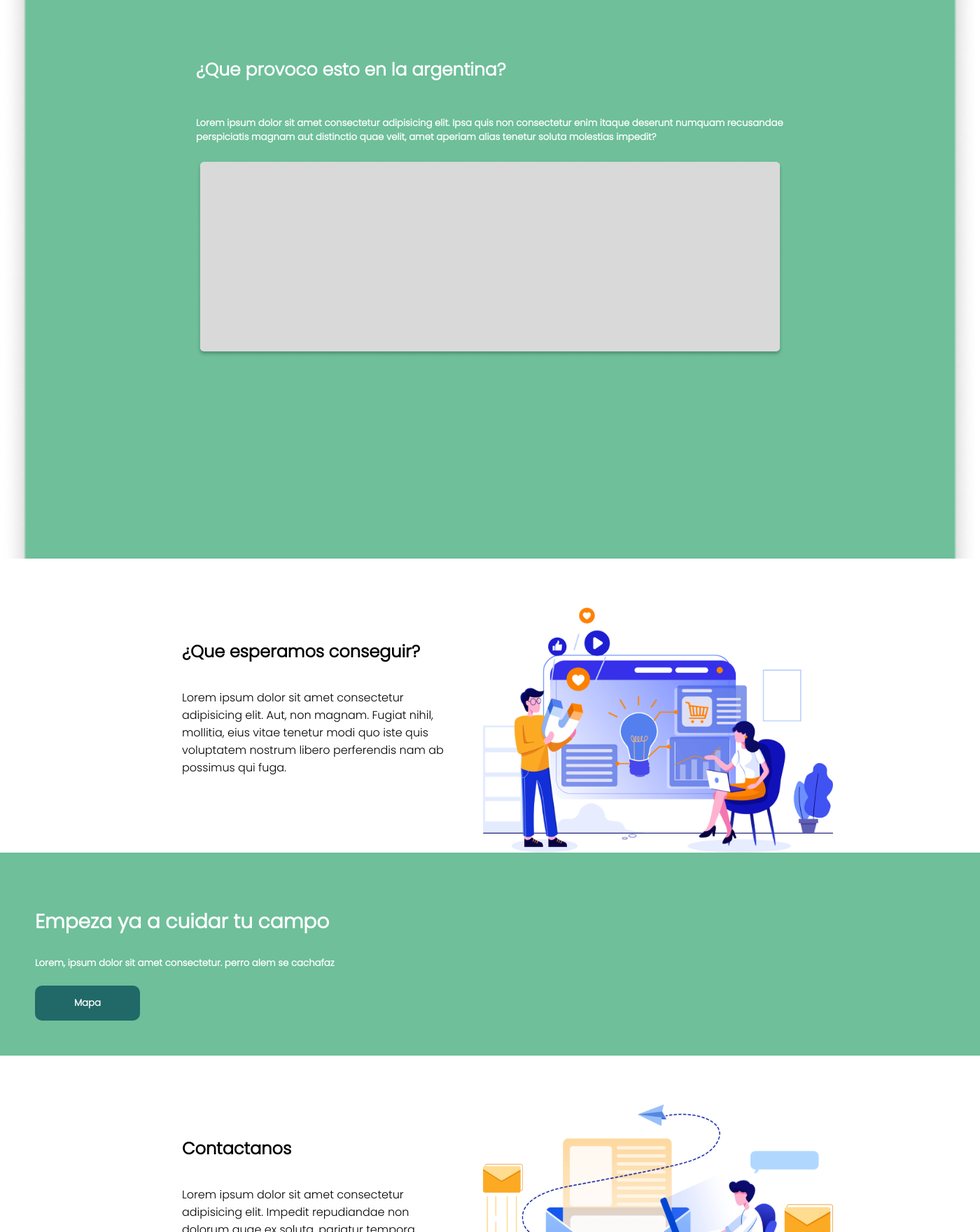
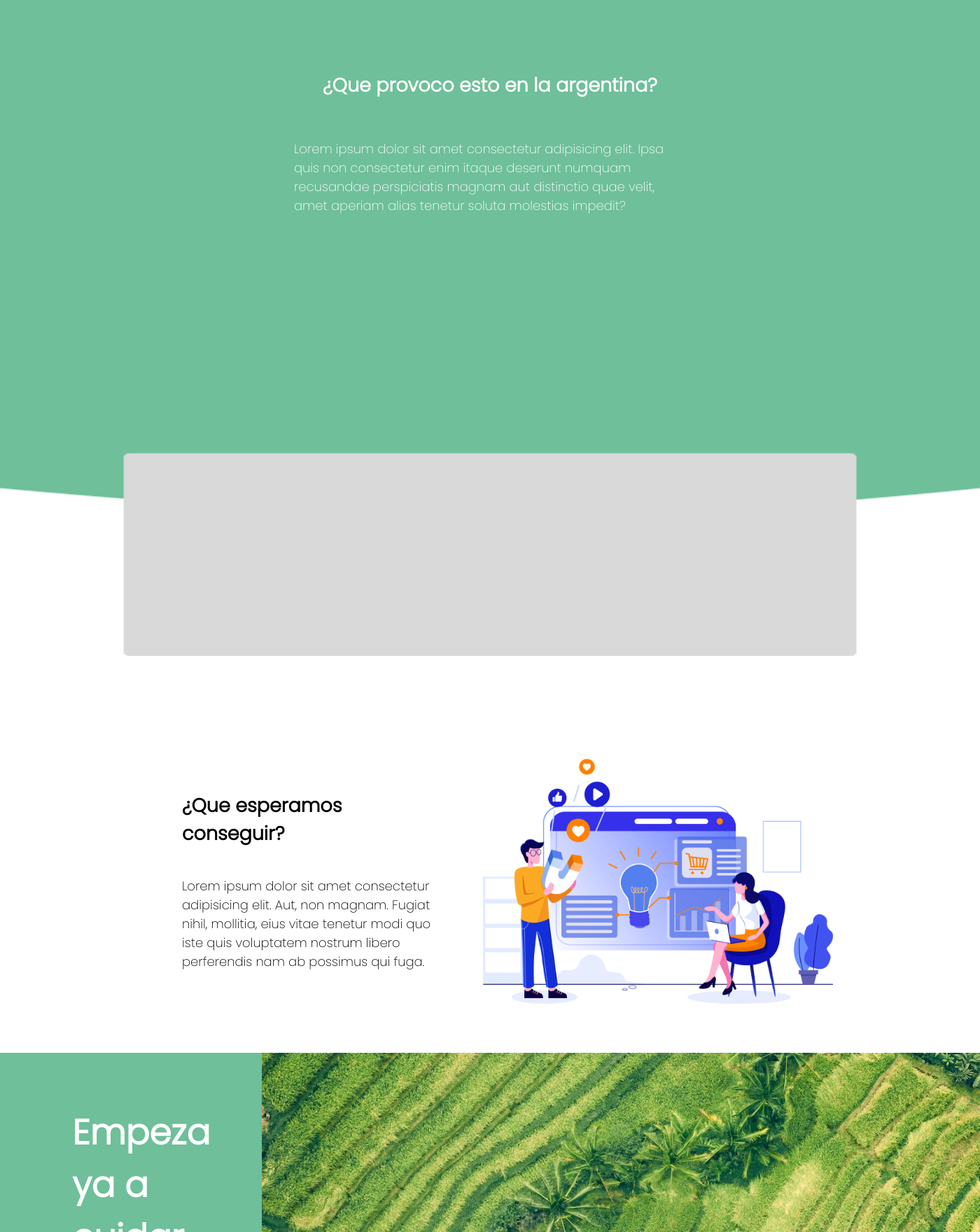
Before and after one commit to FrancoSandri/Proyecto, a PHP site: page / in a window 1400 px wide. Shown: the part 3360-5120 px from the top of the page at 70% size. Run offline with PHP 8.4, Linux system fonts and the light colour scheme; some libraries are stand-ins or nearby versions.

Commit message:
feat(home) desktop design conclude

```diff
--- a/Front-End/Style/HomeStyle.css
+++ b/Front-End/Style/HomeStyle.css
@@ -12,7 +12,6 @@ body{margin: 0;}
     z-index: 100;
     justify-content: center;
   }
-
   .header__logo
   {
     background-image: url(../Fotos/Logo44.png);
@@ -140,15 +139,22 @@ h1 /*Background titles*/
 h5 /*White text*/
 {
   color: #fff;
+  font-weight: 100;
+  font-size: 18px;
 }
-p /*Black texy*/
+p /*Black text*/
 {
-
+  font-weight: 100;
+  font-size: 18px;
 }
 h3 /*White Titles*/
 {
   color: #fff;
-  font-size: 25px;
+  font-size: 27px;
+}
+h2/*Black Titles*/
+{
+  font-size: 27px;
 }
 button /*Button design*/
 {
@@ -173,15 +179,23 @@ button /*Button design*/
 {
   text-align: left;
   padding: 0 15%;
+  margin: 5% 0;
 }
 .Text-box img
 {
-  width: 300px;
+  max-width: 300px;
+  max-height: 300px;
 }
-
-
 /*Finish prefab Mobile*/
-
+/*Prefab Desktop*/
+@media (min-width: 720px)
+{
+  .Text-box img
+  {
+    max-width: 600px;
+    max-height: 600px;
+  }
+}
 
 /*Back Ground mobile*/
 
@@ -272,20 +286,13 @@ button /*Button design*/
 {
   background-color: #6EBF9A;
   flex-direction: row-reverse;
+  margin: 0;
 }
-#Aqua1
+
+/*Preevenir Mobile*/
+#Preevenir
 {
-  background-image: url(../Fotos/Home-Separador.png);
-  background-repeat: repeat-x;
-}
-#Aqua1 .Text-box
-{
-  margin-top: 100px;
-}
-/*Preevenir Mobile*/
-#Prevenir{
-  padding:0;
-  background-color: #6EBF9A;
+
 }
 /*Que argentina mobile*/
 .Que-argentina
@@ -293,17 +300,14 @@ button /*Button design*/
   display: flex;
   flex-direction: column;
 
+  background-color: #6EBF9A;
+  padding: 20%;
+  padding-bottom: 0;
 
-  background-image: url(../Fotos/Home-Bacground-Cruver-Mobiñe.png);
-  background-repeat: no-repeat;
-  background-size: cover;
-  background-position: center;
-
-  padding: 20%;
 }
 .Que-argentina-img img
 {
-  width: 100%;
+  width:100%;
 }
 /*Empeza ya Mobile*/
 .Empeza-ya
@@ -317,6 +321,10 @@ button /*Button design*/
 .Empeza-ya h3
 {
   font-size: 28px;
+}
+.Empeza-ya img
+{
+  display: none;
 }
 @media (min-width: 720px)
 {
@@ -352,4 +360,65 @@ button /*Button design*/
     height: 80%;
     border-radius: 10px;
   }
+  /*Prevenir Desktop*/
+  #Preevenir
+  {
+    margin-top: 0;
+
+    background-image: url(../Fotos/Home-Separador.png);
+    background-repeat: repeat-x;
+  }
+  #Preevenir h2
+  {
+    margin-top: 50px;
+  }
+  /*Que hacemos para ayudar desktop*/
+  #Ayudar
+  {
+    flex-direction: row-reverse;
+  }
+  .Que-argentina
+  {
+    margin-top: 50px;
+    padding: 10%;
+    padding-bottom: 0;
+    align-items: center;
+
+  }
+  .Que-argentina h5
+  {
+    width: 50%;
+  }
+  .Que-argentina-img img
+  {
+    height: 600px;
+  }
+  .Empeza-ya
+  {
+    display: flex;
+    flex-direction: row;
+
+    padding: 0;
+    padding-left: 2.5%;
+
+    justify-content: space-between;
+  }
+  .Empeza-ya-titles
+  {
+    flex-direction: column;
+
+    padding: 2% 5%;
+  }
+  .Empeza-ya h3
+  {
+    font-size: 50px;
+  }
+  .Empeza-ya h5
+  {
+    font-size: 20px;
+  }
+  .Empeza-ya img
+  {
+    display: flex;
+  }
 }
--- a/Front-End/Style/Us.css
+++ b/Front-End/Style/Us.css
@@ -151,7 +151,6 @@ body
   height: 120vh;
   width: auto;
 }
-
 .SobreNos-Tiles
 {
   padding: 2% 10%;
--- a/Front-End/index.html
+++ b/Front-End/index.html
@@ -70,28 +70,26 @@
             </div>
             <img src="Fotos/Home-QueEsLaSequia.png">
         </div>
-        <div class="Text-box" id="Aqua1">
+        <div class="Text-box" id="Preevenir">
             <div class="Text-titles">
                 <h2>Porque es importante preveenir</h2>
                 <p>Lorem ipsum dolor sit amet consectetur adipisicing elit. Sed reiciendis deleniti quasi aperiam maxime labore maiores beatae quidem fugiat, vitae itaque! Itaque nam vel odit perferendis amet doloribus deserunt veniam.</p>
             </div>
-            <div class="prevenir-img">
                 <img src="Fotos/Home-Preevenitr.png">
-            </div>
         </div>
-        <div class="Text-box">
-            <img src="Fotos/Home-QueHacemosAyudar.png">
+        <div class="Text-box" id="Ayudar">
             <div class="Text-titles">
                 <h2>Que hacemos para Ayudar</h2>
                 <p>Lorem ipsum dolor sit amet consectetur arum laudantium delectutem corrupti doloremque placeat veniam ratione assumenda explicabo excepturi, incidunt voluptatum saepe quam!</p>
             </div>
+            <img src="Fotos/Home-QueHacemosAyudar.png">
         </div>
         <div class="Que-argentina">
             <h3>¿Que provoco esto en la argentina?</h3>
             <h5>Lorem ipsum dolor sit amet consectetur adipisicing elit. Ipsa quis non consectetur enim itaque deserunt numquam recusandae perspiciatis magnam aut distinctio quae velit, amet aperiam alias tenetur soluta molestias impedit?</h5>
-            <div class="Que-argentina-img">
-                <img src="Fotos/Rectangle 167.png">
-            </div>
+        </div>
+        <div class="Que-argentina-img">
+            <img src="Fotos/Home-QueArgentinaimg.png">
         </div>
         <div class="Text-box">
             <div class="Text-titles">
@@ -101,11 +99,14 @@
             <img src="Fotos/Home-QueEsperamos.png">
         </div>
         <div class="Empeza-ya">
-            <h3>Empeza ya a cuidar tu campo</h3>
-            <h5>Lorem, ipsum dolor sit amet consectetur. perro alem se cachafaz</h5>
-            <form action="Home.php">
-                <button >Mapa</button>
-            </form>
+            <div class="Empeza-ya-titles">
+                <h3>Empeza ya a cuidar tu campo</h3>
+                <h5>Lorem, ipsum dolor sit amet consectetur. perro alem se cachafaz</h5>
+                <form action="Home.php">
+                    <button >Iniciar Sesión</button>
+                </form>
+            </div>
+            <img src="Fotos/Home-EmpezaYa.png">
         </div>
         <div class="Text-box">
             <div class="Text-titles">
```
Also changed, not shown: Front-End/Us.html (+0 -7 lines), Front-End/Fotos/ExampleUs.jpg (deleted), Front-End/Fotos/Home-BackGround-Curves.png (deleted), Front-End/Fotos/Home-BoxBackground.png (deleted), Front-End/Fotos/Home-EmpezaYa.jpg (deleted), Front-End/Fotos/Home-EmpezaYa.png (added), Front-End/Fotos/Home-Footer.png (deleted), Front-End/Fotos/Home-ImportanteTOPBG.jpg (deleted), Front-End/Fotos/Home-PreevenirBG.png (deleted), Front-End/Fotos/Home-QueArgentinaimg.png (added), Front-End/Fotos/Rectangle 167.png (deleted).
